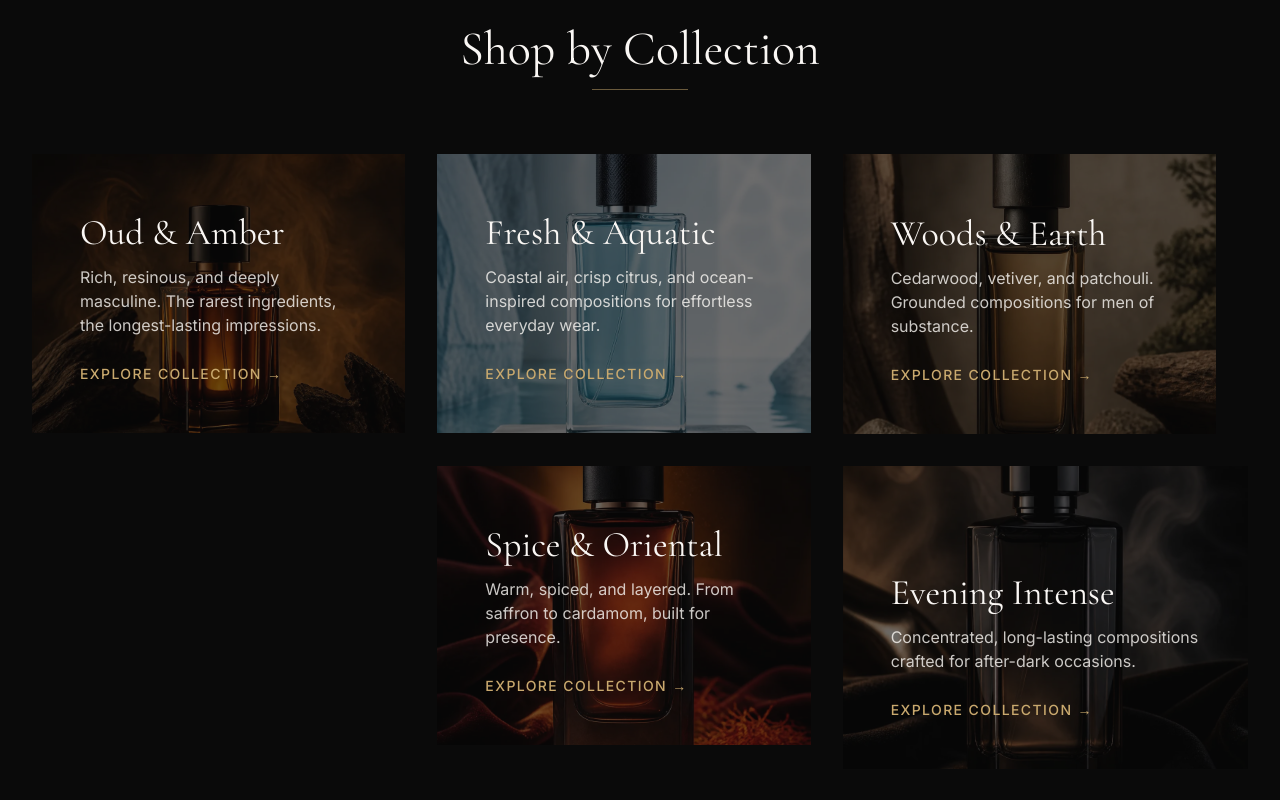
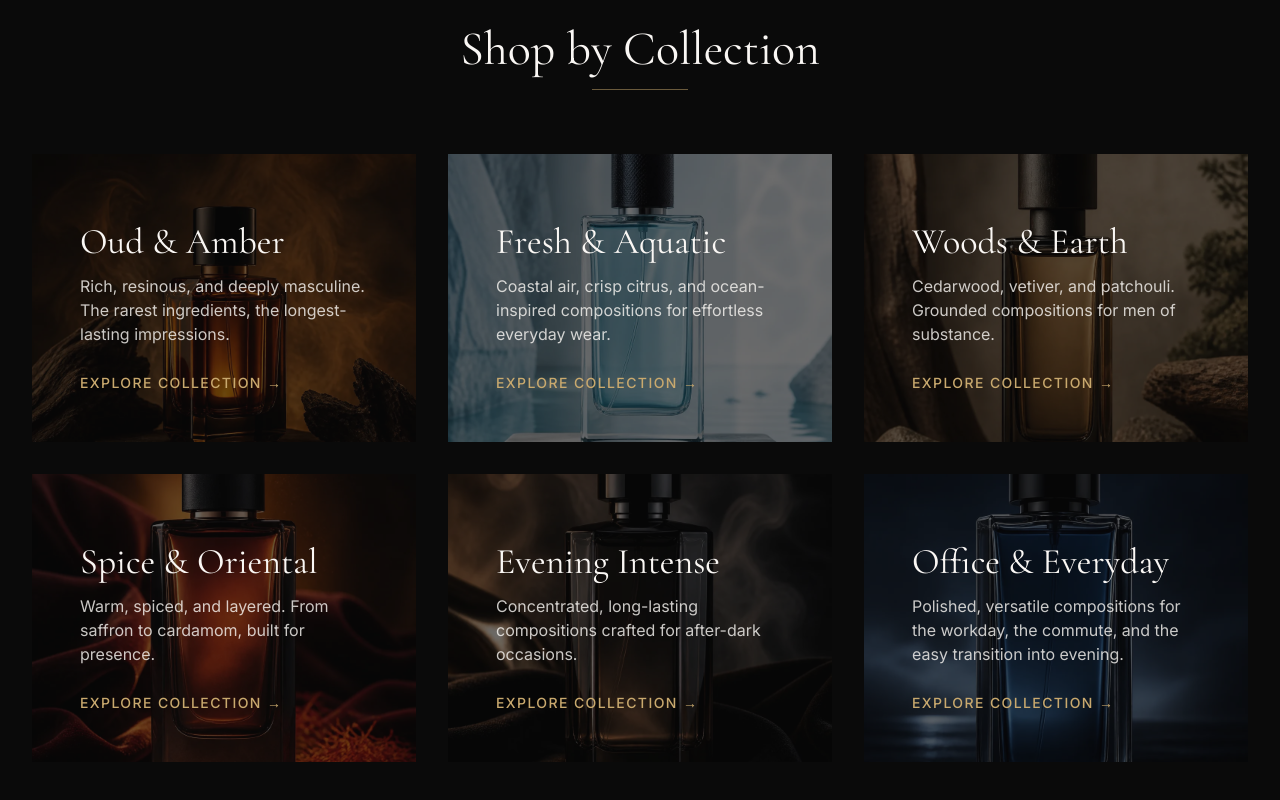
Before and after one commit to doyancha/noirvale-fragrances, a Next.js app: page / in a window 1280 px wide. Shown: the part 2736-3536 px from the top of the page. Built offline with nearby package versions, Linux system fonts and the light colour scheme; no server answers.

Commit message:
fix: complete six-card sections and refine footer links

```diff
--- a/src/app/collections/[slug]/page.tsx
+++ b/src/app/collections/[slug]/page.tsx
@@ -76,7 +76,7 @@ export default async function CollectionPage({ params }: Props) {
           <span className="text-sm text-[#faf7f4]/40">{products.length} Fragrances</span>
         </div>
         {products.length > 0 ? (
-          <div className="grid grid-cols-1 gap-6 sm:grid-cols-2 lg:grid-cols-3 lg:gap-8 lg:[&>*:nth-child(4)]:col-start-2 lg:[&>*:nth-child(5)]:col-start-3">
+          <div className="grid grid-cols-1 gap-6 sm:grid-cols-2 lg:grid-cols-3 lg:gap-8">
             {products.map((p) => (
               <ProductCard key={p.id} product={p} />
             ))}
--- a/src/app/collections/all/page.tsx
+++ b/src/app/collections/all/page.tsx
@@ -28,7 +28,7 @@ export default function CollectionsAllPage() {
           </p>
         </header>
 
-        <div className="grid grid-cols-1 gap-6 sm:grid-cols-2 lg:grid-cols-3 lg:gap-8 lg:[&>*:nth-child(4)]:col-start-2 lg:[&>*:nth-child(5)]:col-start-3 md:[&>*:nth-child(5)]:col-span-2 md:[&>*:nth-child(5)]:justify-self-center md:[&>*:nth-child(5)]:max-w-lg">
+        <div className="grid grid-cols-1 gap-6 sm:grid-cols-2 lg:grid-cols-3 lg:gap-8">
           {collections.map((collection) => {
             const count = getProductsForCollection(collection.slug).length;
             return (
--- a/src/components/home/BestSellers.tsx
+++ b/src/components/home/BestSellers.tsx
@@ -12,7 +12,7 @@ export function BestSellers() {
           <div className="h-px w-24 bg-gold/50 mx-auto" />
         </div>
 
-        <div className="grid grid-cols-1 gap-6 sm:grid-cols-2 lg:grid-cols-3 lg:gap-8 lg:[&>*:nth-child(4)]:col-start-2 lg:[&>*:nth-child(5)]:col-start-3 md:[&>*:nth-child(5)]:col-span-2 md:[&>*:nth-child(5)]:justify-self-center md:[&>*:nth-child(5)]:max-w-md">
+        <div className="grid grid-cols-1 gap-6 sm:grid-cols-2 lg:grid-cols-3 lg:gap-8">
           {bestSellers.map(product => (
             <ProductCard key={product.id} product={product} />
           ))}
--- a/src/components/home/CollectionShowcase.tsx
+++ b/src/components/home/CollectionShowcase.tsx
@@ -10,7 +10,7 @@ export function CollectionShowcase() {
           <div className="h-px w-24 bg-gold/50 mx-auto" />
         </div>
 
-        <div className="grid grid-cols-1 gap-6 sm:grid-cols-2 lg:grid-cols-3 lg:gap-8 lg:[&>*:nth-child(4)]:col-start-2 lg:[&>*:nth-child(5)]:col-start-3 md:[&>*:nth-child(5)]:col-span-2 md:[&>*:nth-child(5)]:justify-self-center md:[&>*:nth-child(5)]:max-w-lg">
+        <div className="grid grid-cols-1 gap-6 sm:grid-cols-2 lg:grid-cols-3 lg:gap-8">
           {collections.map(collection => (
             <Link
               key={collection.slug}
--- a/src/components/layout/Footer.tsx
+++ b/src/components/layout/Footer.tsx
@@ -11,7 +11,7 @@ export function Footer() {
   return (
     <footer className="bg-[#0a0a0a] text-[#faf7f4] border-t border-white/5 pt-16 pb-8">
       <div className="container mx-auto px-4 sm:px-6 lg:px-8">
-        <div className="grid grid-cols-1 md:grid-cols-2 lg:grid-cols-4 gap-12 mb-16">
+        <div className="grid grid-cols-1 md:grid-cols-2 lg:grid-cols-[minmax(0,1.45fr)_minmax(0,0.95fr)_minmax(0,0.95fr)_minmax(0,1.3fr)] gap-10 lg:gap-8 mb-16">
 
           {/* Brand Column */}
           <div className="space-y-4">
@@ -50,11 +50,11 @@ export function Footer() {
             )}
           </div>
 
-          {/* Shop Column */}
+          {/* Company Column */}
           <div>
-            <h3 className="font-serif text-[#c9a96e] text-lg mb-6">Shop</h3>
+            <h3 className="font-serif text-[#c9a96e] text-lg mb-6">Company</h3>
             <ul className="space-y-3">
-              {siteConfig.navigation.footer.shop.map((link) => (
+              {siteConfig.navigation.footer.company.map((link) => (
                 <li key={link.href}>
                   <Link
                     href={link.href}
@@ -67,11 +67,11 @@ export function Footer() {
             </ul>
           </div>
 
-          {/* Company Column */}
+          {/* Shop Column */}
           <div>
-            <h3 className="font-serif text-[#c9a96e] text-lg mb-6">Company</h3>
+            <h3 className="font-serif text-[#c9a96e] text-lg mb-6">Shop</h3>
             <ul className="space-y-3">
-              {siteConfig.navigation.footer.company.map((link) => (
+              {siteConfig.navigation.footer.shop.map((link) => (
                 <li key={link.href}>
                   <Link
                     href={link.href}
--- a/src/data/products.ts
+++ b/src/data/products.ts
@@ -120,7 +120,7 @@ export const products: Product[] = [
     style: ['Fresh', 'Modern', 'Versatile'],
     inStock: true,
     isFeatured: true,
-    isBestseller: false,
+    isBestseller: true,
     isNew: true,
   },
   {
@@ -504,6 +504,14 @@ export const collections: CollectionInfo[] = [
     image: '/noirvale/collections/evening-intense.webp',
     scentFamilies: ['Leather & Tobacco', 'Oud & Amber'],
   },
+  {
+    slug: 'office-everyday',
+    name: 'Office & Everyday',
+    description:
+      'Polished, versatile compositions for the workday, the commute, and the easy transition into evening.',
+    image: '/noirvale/collections/office-everyday.webp',
+    scentFamilies: ['Fresh & Aquatic', 'Aromatic & Herbal', 'Woody & Earthy'],
+  },
 ];
 
 // ---------------------------------------------------------------------------
```
Also changed, not shown: public/noirvale/collections/office-everyday.webp (added), 1 other file (tests, documents, lock files or other folders).
